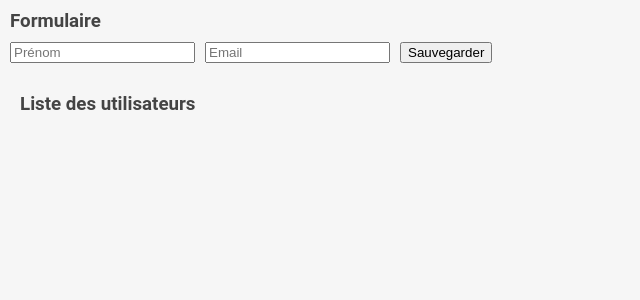
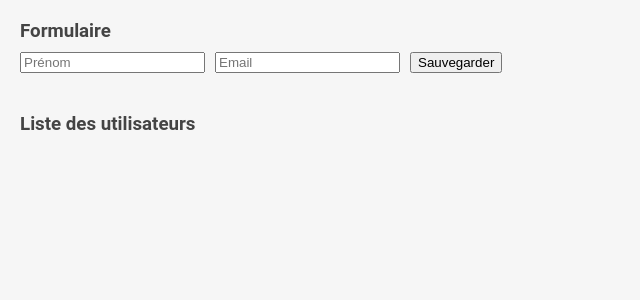
Before and after one commit to dymafr/vue-c12l2, a Vue app: page / in a window 1280 px wide. Shown: the top 300 px of the page, without its empty margins (0-640 px from the left). Built offline with nearby package versions, Linux system fonts and the light colour scheme.

Commit message:
1 file modified

```diff
--- a/src/App.vue
+++ b/src/App.vue
@@ -1,8 +1,8 @@
 <template>
   <div class="container">
-    <div class="p-10">
+    <div class="p-20">
       <h3 class="mb-10">Formulaire</h3>
-      <form @submit="handleSubmit">
+      <form @submit="mySubmit">
         <input
           v-model="nameValue"
           class="mr-10"
```
